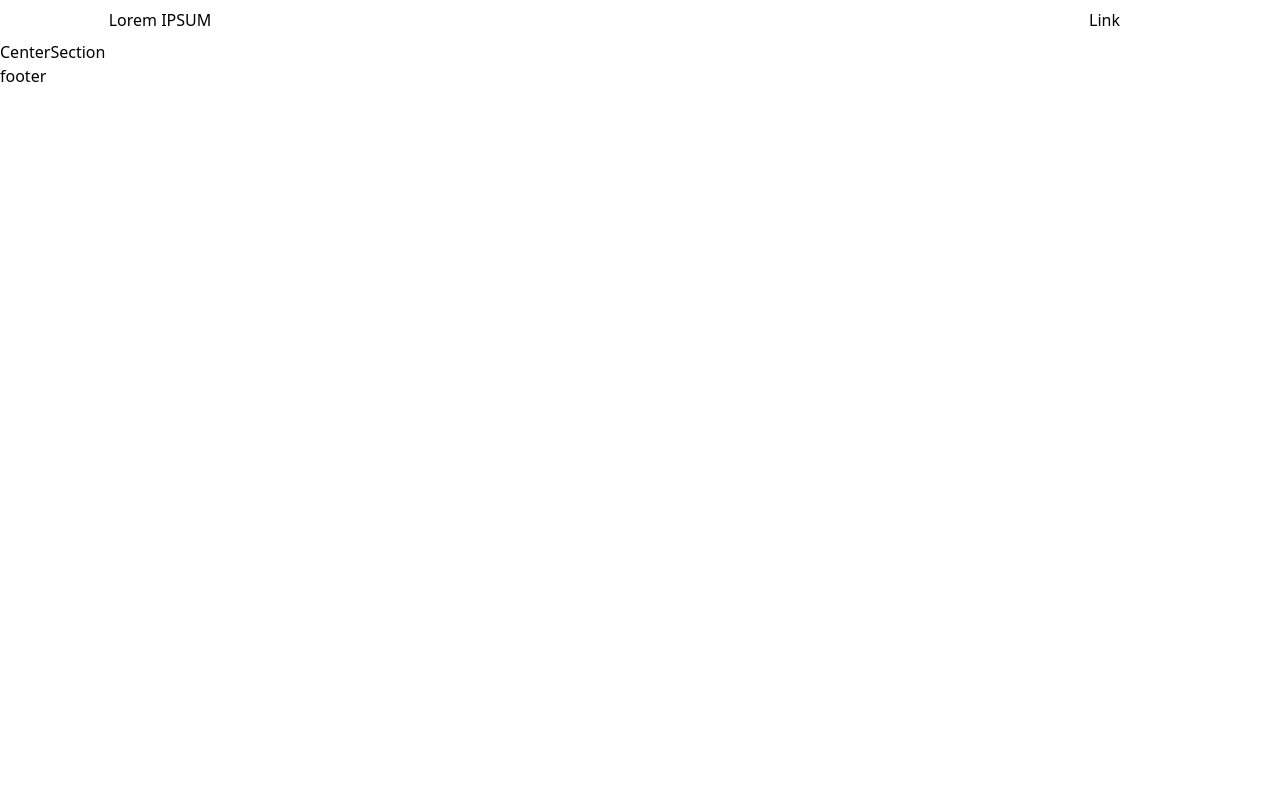
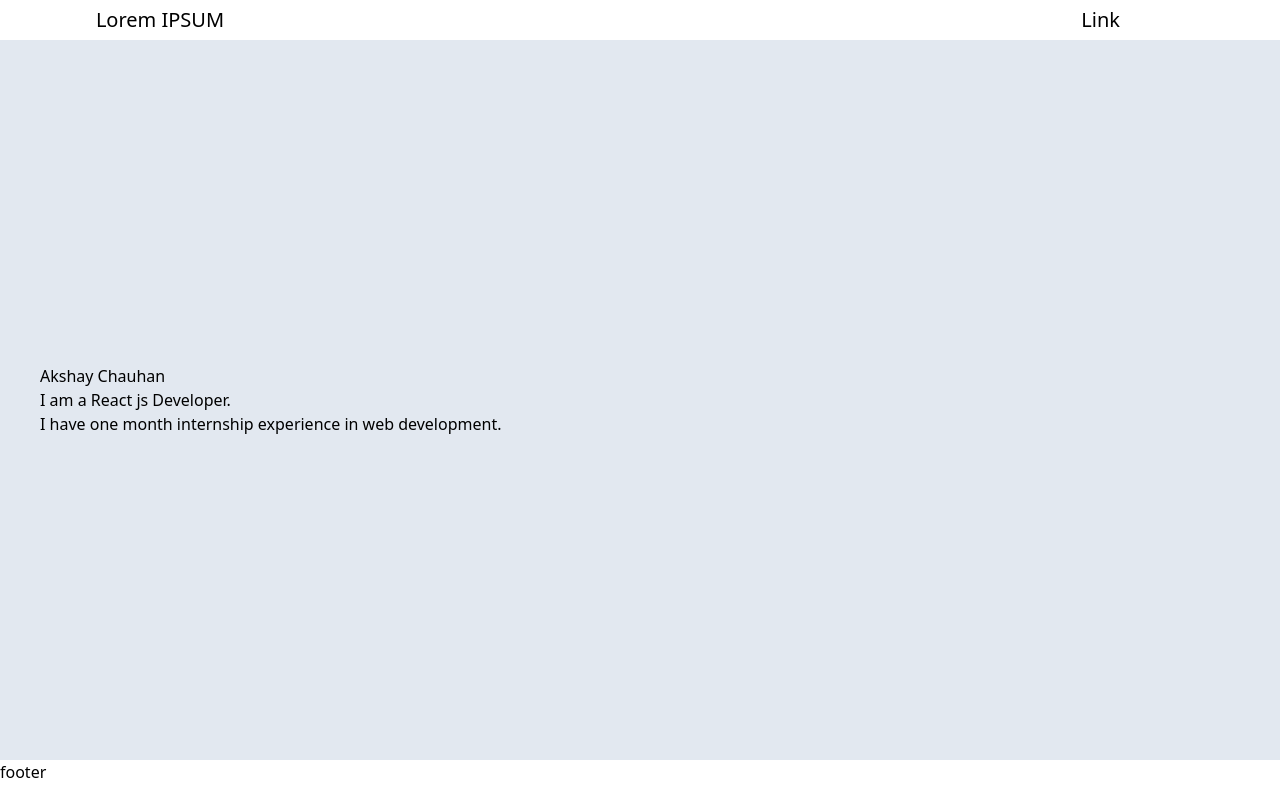
Before and after one commit to Av-Akshay/educ-ademy-project, a React (Create React App) app: page / in a window 1280 px wide. Built offline with nearby package versions, Linux system fonts and the light colour scheme; the HTML template or start-up script is replaced by a standard one.

Commit message:
feat: center section done

```diff
--- a/src/components/center-section/CenterSection.jsx
+++ b/src/components/center-section/CenterSection.jsx
@@ -1,7 +1,18 @@
 import React from "react";
 
 const CenterSection = () => {
-  return <div>CenterSection</div>;
+  return (
+    <div className=" w-screen h-[90vh] relative flex items-center bg-slate-200  ">
+      <div className=" m-10">
+        <h1>Akshay Chauhan</h1>
+        <p>
+          I am a React js Developer. <br />I have one month internship
+          experience in web development.
+        </p>
+      </div>
+      <div></div>
+    </div>
+  );
 };
 
 export default CenterSection;
--- a/src/components/header/NavBar.jsx
+++ b/src/components/header/NavBar.jsx
@@ -3,8 +3,8 @@ import React from "react";
 const NavBar = () => {
   return (
     <div className="flex w-screen h-[5vh] items-center justify-between">
-      <div className="w-3/12 text-center"> Lorem IPSUM</div>
-      <div className="w-9/12 text-right pr-[10rem]">Link</div>
+      <p className="w-3/12 text-center text-xl"> Lorem IPSUM</p>
+      <p className="w-9/12 text-right pr-[10rem] text-xl">Link</p>
     </div>
   );
 };
```
